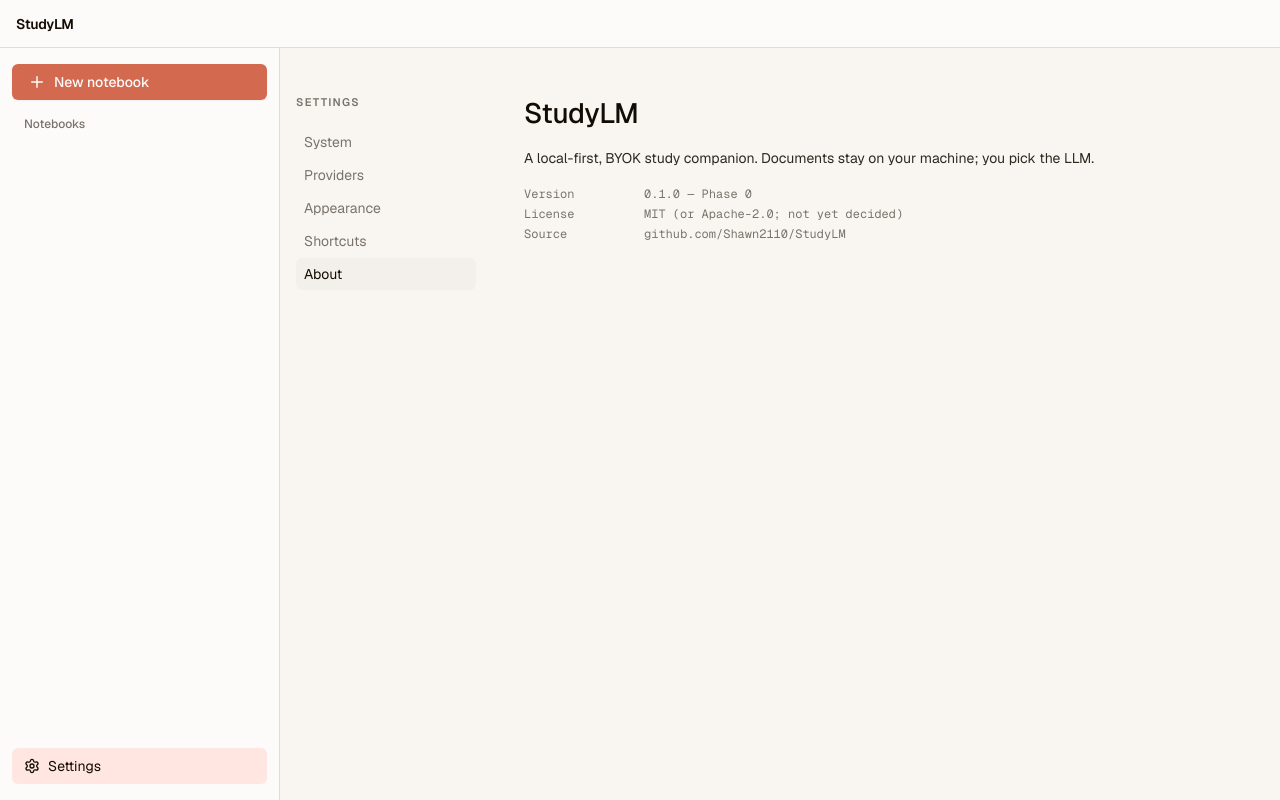
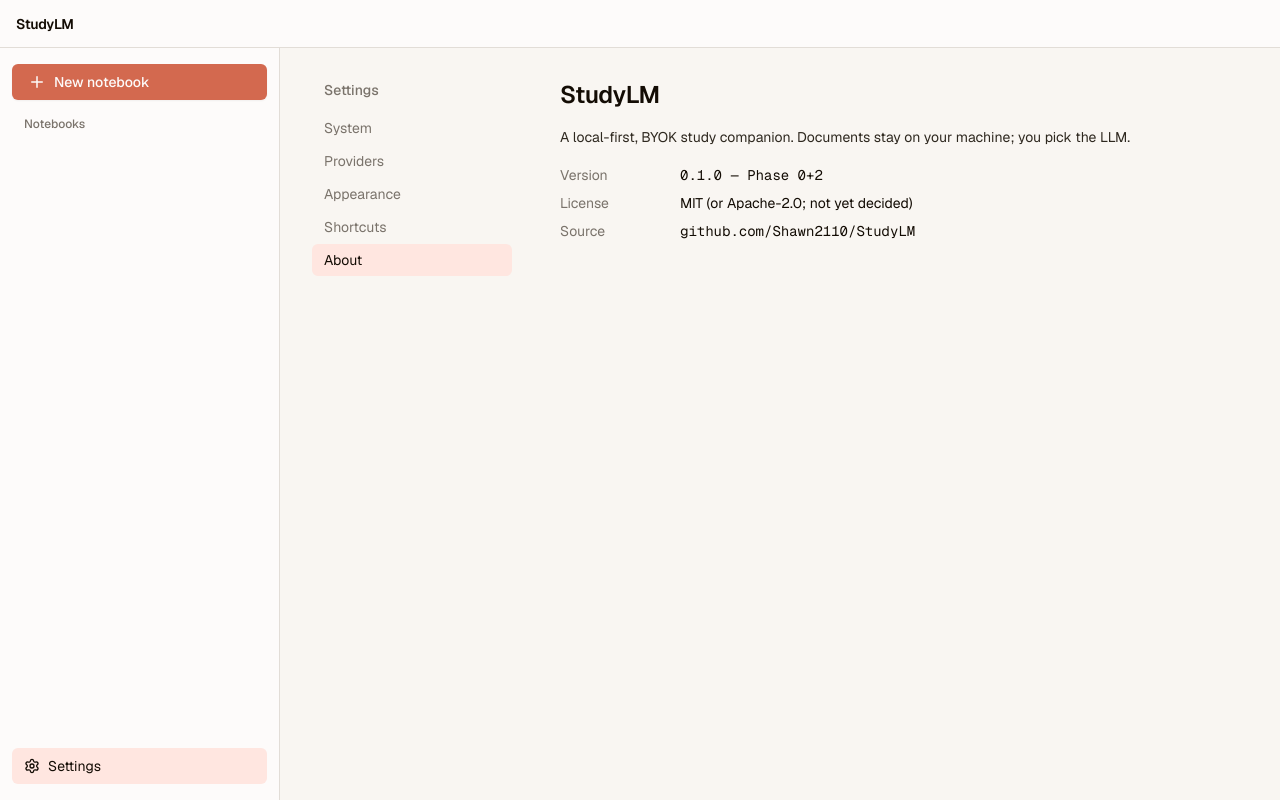
Before and after one commit to Shawn2110/StudyLM, a React (Vite) app: page /settings in a window 1280 px wide. Built offline with nearby package versions, Linux system fonts and the light colour scheme.

Commit message:
feat(routing): settings v2 (no SMALL CAPS, accent-soft active row)

```diff
--- a/src/routes/settings.tsx
+++ b/src/routes/settings.tsx
@@ -1,7 +1,6 @@
 import { useState } from "react";
 import { createFileRoute } from "@tanstack/react-router";
 
-import { Eyebrow } from "@/components/ui/eyebrow";
 import { cn } from "@/lib/utils";
 
 export const Route = createFileRoute("/settings")({
@@ -9,10 +8,9 @@ export const Route = createFileRoute("/settings")({
 });
 
 /*
- * Settings — docs/design.md §8.8.
+ * Settings — docs/design.md §4.2.
  * Two-column nav-rail + content. Sections beyond "About" are stubs until
- * the relevant phase ships (Providers in Phase 1, Shortcuts when the
- * command palette lands, etc.).
+ * the relevant phase ships (Providers in Phase 1, etc.).
  */
 const SECTIONS = [
   { id: "system", label: "System" },
@@ -28,9 +26,11 @@ function SettingsPage() {
   const [active, setActive] = useState<SectionId>("about");
 
   return (
-    <section className="mx-auto grid max-w-5xl grid-cols-[180px_1fr] gap-12 px-4 pb-24 pt-12">
+    <section className="grid h-full grid-cols-[200px_1fr] gap-12 px-8 py-8">
       <aside>
-        <Eyebrow className="mb-4 block">Settings</Eyebrow>
+        <p className="mb-3 px-3 text-sm font-medium text-muted-foreground">
+          Settings
+        </p>
         <nav className="flex flex-col gap-px">
           {SECTIONS.map((s) => (
             <button
@@ -38,10 +38,10 @@ function SettingsPage() {
               type="button"
               onClick={() => setActive(s.id)}
               className={cn(
-                "rounded px-2 py-1.5 text-left text-sm font-sans transition-colors duration-instant ease-enter",
+                "rounded-md px-3 py-1.5 text-left text-sm font-sans transition-colors duration-instant ease-enter",
                 s.id === active
-                  ? "bg-paper-200 text-paper-900"
-                  : "text-paper-500 hover:bg-paper-100 hover:text-paper-900",
+                  ? "bg-accent-soft text-text-strong"
+                  : "text-muted-foreground hover:bg-surface-alt hover:text-text-strong",
               )}
             >
               {s.label}
@@ -68,20 +68,22 @@ function SettingsPage() {
 function AboutSection() {
   return (
     <article className="space-y-4">
-      <h1 className="font-serif text-[1.75rem] font-medium leading-tight tracking-[-0.015em] text-paper-900">
+      <h1 className="text-2xl font-semibold leading-tight tracking-[-0.02em] text-text-strong">
         StudyLM
       </h1>
-      <p className="max-w-prose text-sm font-sans leading-relaxed text-paper-700">
+      <p className="max-w-prose text-sm leading-relaxed text-text">
         A local-first, BYOK study companion. Documents stay on your machine;
         you pick the LLM.
       </p>
-      <dl className="grid grid-cols-[120px_1fr] gap-y-1 font-mono text-xs text-paper-500">
-        <dt>Version</dt>
-        <dd>0.1.0 — Phase 0</dd>
-        <dt>License</dt>
-        <dd>MIT (or Apache-2.0; not yet decided)</dd>
-        <dt>Source</dt>
-        <dd>github.com/Shawn2110/StudyLM</dd>
+      <dl className="grid grid-cols-[120px_1fr] gap-y-2 text-sm">
+        <dt className="text-muted-foreground">Version</dt>
+        <dd className="font-mono text-text-strong">0.1.0 — Phase 0+2</dd>
+        <dt className="text-muted-foreground">License</dt>
+        <dd className="text-text-strong">MIT (or Apache-2.0; not yet decided)</dd>
+        <dt className="text-muted-foreground">Source</dt>
+        <dd className="font-mono text-text-strong">
+          github.com/Shawn2110/StudyLM
+        </dd>
       </dl>
     </article>
   );
@@ -90,11 +92,11 @@ function AboutSection() {
 function Stub({ label, phase }: { label: string; phase: string }) {
   return (
     <article className="space-y-3">
-      <h1 className="font-serif text-[1.75rem] font-medium leading-tight tracking-[-0.015em] text-paper-900">
+      <h1 className="text-2xl font-semibold leading-tight tracking-[-0.02em] text-text-strong">
         {label}
       </h1>
-      <p className="text-sm font-sans text-paper-500">
-        Lands in <span className="font-mono text-paper-700">{phase}</span>.
+      <p className="text-sm text-muted-foreground">
+        Lands in <span className="font-mono text-text">{phase}</span>.
       </p>
     </article>
   );
```
